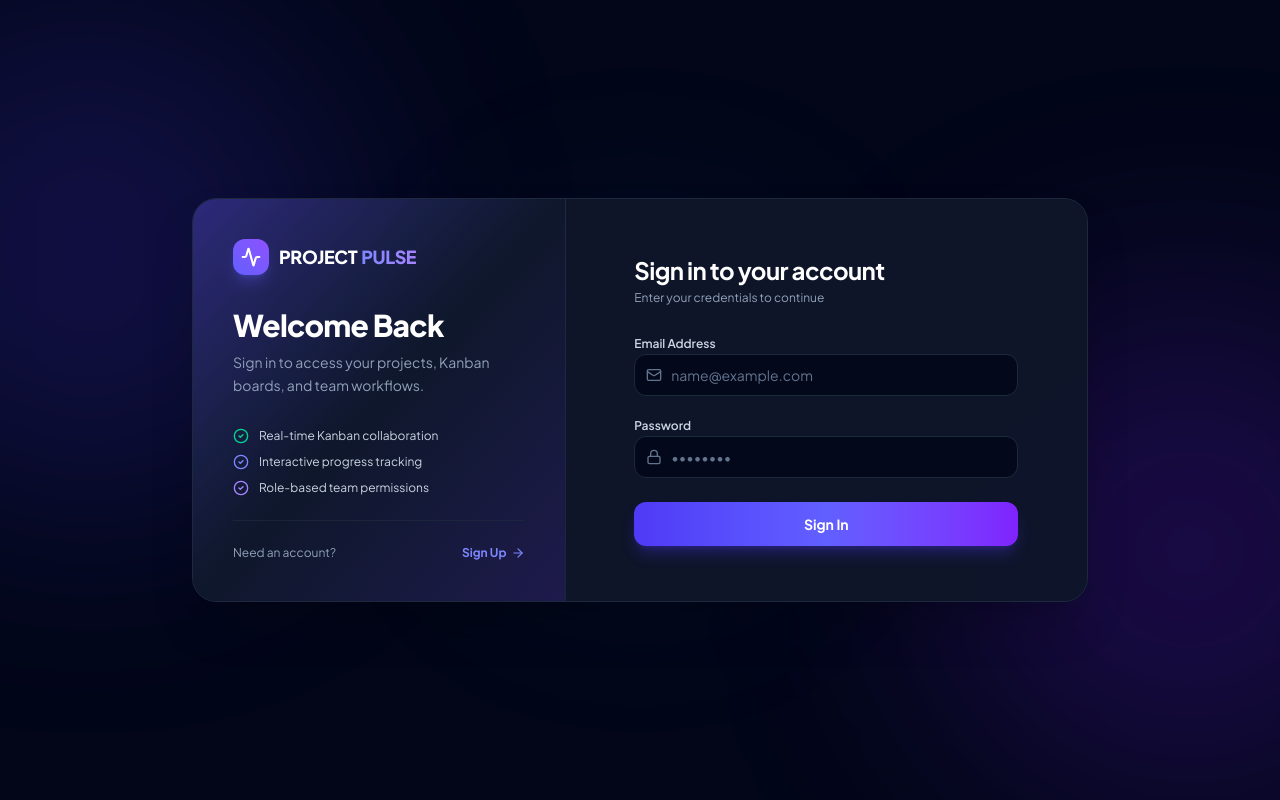
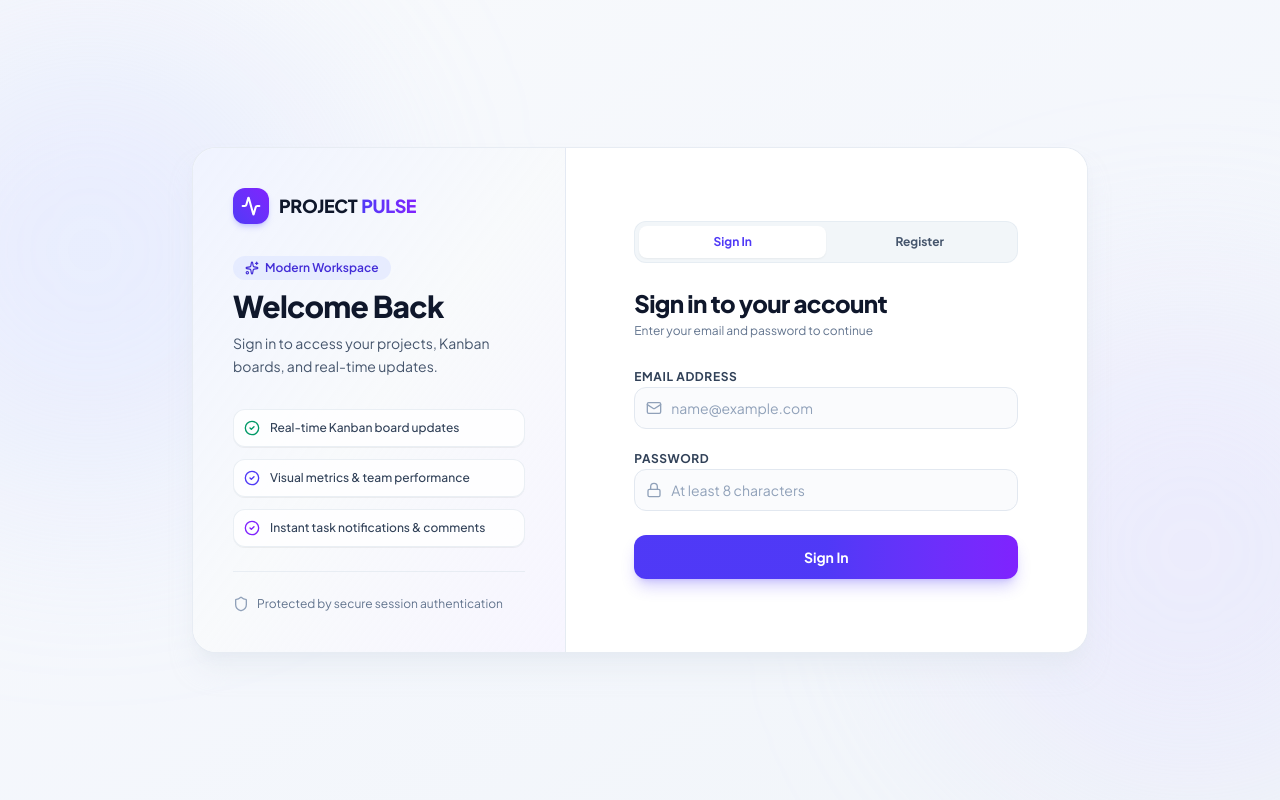
Before and after one commit to kunalbisht493/ProjectPulse-frontend, a React (Vite) app in the folder Client/: page /auth in a window 1280 px wide. Built offline with nearby package versions, Linux system fonts and the light colour scheme; no server answers.

Commit message:
Redesign login ui

```diff
--- a/Client/src/Pages/Auth.jsx
+++ b/Client/src/Pages/Auth.jsx
@@ -5,7 +5,7 @@ import { showError, showSuccess } from "../Utils/Toast";
 import { AppContext } from "../Context/AppContext";
 import Loader from "../Components/Loader";
 import validator from "validator";
-import { Activity, Mail, Lock, User, ShieldCheck, ArrowRight, Sparkles, CheckCircle2 } from "lucide-react";
+import { Activity, Mail, Lock, User, ShieldCheck, ArrowRight, Sparkles, CheckCircle2, Shield } from "lucide-react";
 
 function Auth({ setIsLoggedIn }) {
     const { userData, setUserData, isSignUp, setIsSignUp } = useContext(AppContext);
@@ -96,93 +96,117 @@ function Auth({ setIsLoggedIn }) {
     }
 
     return (
-        <div className="flex min-h-screen w-full bg-slate-950 items-center justify-center p-3 sm:p-6 lg:p-10 relative overflow-hidden selection:bg-indigo-500 selection:text-white">
-            {/* Ambient Background Glows */}
-            <div className="absolute top-0 -left-40 w-96 sm:w-[500px] h-96 sm:h-[500px] bg-indigo-600/20 rounded-full blur-[120px] pointer-events-none"></div>
-            <div className="absolute bottom-0 -right-40 w-96 sm:w-[500px] h-96 sm:h-[500px] bg-violet-600/20 rounded-full blur-[120px] pointer-events-none"></div>
-            <div className="absolute top-1/2 left-1/2 -translate-x-1/2 -translate-y-1/2 w-80 h-80 bg-blue-500/10 rounded-full blur-[100px] pointer-events-none"></div>
+        <div className="flex min-h-screen w-full bg-gradient-to-br from-slate-50 via-indigo-50/30 to-slate-100 items-center justify-center p-4 sm:p-6 lg:p-10 relative overflow-hidden">
+            {/* Subtle Ambient Light Elements */}
+            <div className="absolute top-0 -left-40 w-96 sm:w-[500px] h-96 sm:h-[500px] bg-indigo-200/30 rounded-full blur-[100px] pointer-events-none"></div>
+            <div className="absolute bottom-0 -right-40 w-96 sm:w-[500px] h-96 sm:h-[500px] bg-violet-200/30 rounded-full blur-[100px] pointer-events-none"></div>
 
             {/* Auth Container Card */}
-            <div className="relative w-full max-w-4xl bg-slate-900/90 backdrop-blur-2xl border border-slate-800 rounded-3xl shadow-2xl overflow-hidden flex flex-col md:flex-row z-10">
-                {/* Left Side: Branding / Intro Banner */}
-                <div className="w-full md:w-5/12 bg-gradient-to-br from-indigo-900/90 via-slate-900 to-indigo-950 p-6 sm:p-8 lg:p-10 flex flex-col justify-between border-b md:border-b-0 md:border-r border-slate-800/80 relative overflow-hidden">
-                    <div className="relative z-10 space-y-6">
+            <div className="relative w-full max-w-4xl bg-white border border-slate-200/80 rounded-3xl shadow-xl shadow-slate-200/50 overflow-hidden flex flex-col md:flex-row z-10">
+                {/* Left Side: Branding / Showcase */}
+                <div className="w-full md:w-5/12 bg-gradient-to-br from-indigo-50/90 via-slate-50 to-violet-50/80 p-6 sm:p-8 lg:p-10 flex flex-col justify-between border-b md:border-b-0 md:border-r border-slate-200/80 relative">
+                    <div className="space-y-6">
                         {/* Brand */}
                         <div className="flex items-center gap-2.5">
-                            <div className="w-9 h-9 rounded-xl bg-gradient-to-tr from-indigo-500 to-violet-500 flex items-center justify-center shadow-lg shadow-indigo-500/30">
+                            <div className="w-9 h-9 rounded-xl bg-gradient-to-tr from-indigo-600 to-violet-600 flex items-center justify-center shadow-md shadow-indigo-500/25">
                                 <Activity className="w-5 h-5 text-white stroke-[2.5]" />
                             </div>
                             <div className="flex items-center tracking-tight">
-                                <span className="font-extrabold text-white text-lg">PROJECT</span>
-                                <span className="font-extrabold bg-gradient-to-r from-indigo-400 to-violet-400 bg-clip-text text-transparent text-lg ml-1">PULSE</span>
+                                <span className="font-extrabold text-slate-900 text-lg">PROJECT</span>
+                                <span className="font-extrabold bg-gradient-to-r from-indigo-600 to-violet-600 bg-clip-text text-transparent text-lg ml-1">PULSE</span>
                             </div>
                         </div>
 
                         {/* Banner Copy */}
                         <div className="space-y-2 pt-2">
-                            <h2 className="text-2xl sm:text-3xl font-extrabold text-white tracking-tight">
-                                {isSignUp ? "Join the Workspace" : "Welcome Back"}
+                            <div className="inline-flex items-center gap-1.5 px-3 py-1 rounded-full bg-indigo-100/70 text-indigo-700 text-xs font-semibold">
+                                <Sparkles className="w-3.5 h-3.5" />
+                                <span>Modern Workspace</span>
+                            </div>
+                            <h2 className="text-2xl sm:text-3xl font-extrabold text-slate-900 tracking-tight">
+                                {isSignUp ? "Create Workspace" : "Welcome Back"}
                             </h2>
-                            <p className="text-slate-400 text-xs sm:text-sm leading-relaxed">
+                            <p className="text-slate-600 text-xs sm:text-sm leading-relaxed">
                                 {isSignUp
-                                    ? "Create your account to organize tasks, track milestones, and collaborate seamlessly."
-                                    : "Sign in to access your projects, Kanban boards, and team workflows."}
+                                    ? "Set up your account to manage deliverables, assign tasks, and track team velocity."
+                                    : "Sign in to access your projects, Kanban boards, and real-time updates."}
                             </p>
                         </div>
 
                         {/* Feature bullets */}
-                        <div className="space-y-2.5 pt-2 hidden sm:block">
-                            <div className="flex items-center gap-2.5 text-xs text-slate-300">
-                                <CheckCircle2 className="w-4 h-4 text-emerald-400 shrink-0" />
-                                <span>Real-time Kanban collaboration</span>
+                        <div className="space-y-3 pt-2 hidden sm:block">
+                            <div className="p-2.5 rounded-xl bg-white/80 border border-slate-200/70 shadow-2xs flex items-center gap-2.5 text-xs text-slate-700">
+                                <CheckCircle2 className="w-4 h-4 text-emerald-600 shrink-0" />
+                                <span className="font-medium">Real-time Kanban board updates</span>
                             </div>
-                            <div className="flex items-center gap-2.5 text-xs text-slate-300">
-                                <CheckCircle2 className="w-4 h-4 text-indigo-400 shrink-0" />
-                                <span>Interactive progress tracking</span>
+                            <div className="p-2.5 rounded-xl bg-white/80 border border-slate-200/70 shadow-2xs flex items-center gap-2.5 text-xs text-slate-700">
+                                <CheckCircle2 className="w-4 h-4 text-indigo-600 shrink-0" />
+                                <span className="font-medium">Visual metrics & team performance</span>
                             </div>
-                            <div className="flex items-center gap-2.5 text-xs text-slate-300">
-                                <CheckCircle2 className="w-4 h-4 text-violet-400 shrink-0" />
-                                <span>Role-based team permissions</span>
+                            <div className="p-2.5 rounded-xl bg-white/80 border border-slate-200/70 shadow-2xs flex items-center gap-2.5 text-xs text-slate-700">
+                                <CheckCircle2 className="w-4 h-4 text-violet-600 shrink-0" />
+                                <span className="font-medium">Instant task notifications & comments</span>
                             </div>
                         </div>
                     </div>
 
-                    {/* Toggle Prompt */}
-                    <div className="relative z-10 pt-6 border-t border-slate-800/80 mt-6">
-                        <div className="flex items-center justify-between gap-3">
-                            <span className="text-xs text-slate-400">
-                                {isSignUp ? "Already have an account?" : "Need an account?"}
-                            </span>
-                            <button
-                                type="button"
-                                onClick={() => setIsSignUp(!isSignUp)}
-                                className="text-xs font-bold text-indigo-400 hover:text-indigo-300 transition-colors flex items-center gap-1 cursor-pointer"
-                            >
-                                <span>{isSignUp ? "Sign In" : "Sign Up"}</span>
-                                <ArrowRight className="w-3.5 h-3.5" />
-                            </button>
-                        </div>
+                    {/* Bottom Security Note */}
+                    <div className="pt-6 border-t border-slate-200/70 mt-6 flex items-center gap-2 text-xs text-slate-500">
+                        <Shield className="w-4 h-4 text-slate-400" />
+                        <span>Protected by secure session authentication</span>
                     </div>
                 </div>
 
-                {/* Right Side: Interactive Forms */}
-                <div className="w-full md:w-7/12 p-6 sm:p-8 lg:p-10 flex flex-col justify-center bg-slate-900/60">
+                {/* Right Side: Interactive Light Form */}
+                <div className="w-full md:w-7/12 p-6 sm:p-8 lg:p-10 flex flex-col justify-center bg-white">
                     <div className="max-w-sm w-full mx-auto space-y-6">
+                        {/* Tab Selector */}
+                        <div className="flex items-center p-1 bg-slate-100/90 rounded-xl border border-slate-200/70">
+                            <button
+                                type="button"
+                                onClick={() => {
+                                    setIsSignUp(false);
+                                    setUserData({ name: "", email: "", password: "", role: "" });
+                                }}
+                                className={`flex-1 py-2 text-xs font-bold rounded-lg transition-all cursor-pointer ${
+                                    !isSignUp
+                                        ? 'bg-white text-indigo-600 shadow-xs'
+                                        : 'text-slate-600 hover:text-slate-900'
+                                }`}
+                            >
+                                Sign In
+                            </button>
+                            <button
+                                type="button"
+                                onClick={() => {
+                                    setIsSignUp(true);
+                                    setUserData({ name: "", email: "", password: "", role: "" });
+                                }}
+                                className={`flex-1 py-2 text-xs font-bold rounded-lg transition-all cursor-pointer ${
+                                    isSignUp
+                                        ? 'bg-white text-indigo-600 shadow-xs'
+                                        : 'text-slate-600 hover:text-slate-900'
+                                }`}
+                            >
+                                Register
+                            </button>
+                        </div>
+
                         <div>
-                            <h3 className="text-xl sm:text-2xl font-bold text-white tracking-tight">
-                                {isSignUp ? "Create an account" : "Sign in to your account"}
+                            <h3 className="text-xl sm:text-2xl font-extrabold text-slate-900 tracking-tight">
+                                {isSignUp ? "Register an account" : "Sign in to your account"}
                             </h3>
-                            <p className="text-slate-400 text-xs mt-1">
-                                {isSignUp ? "Enter your information below to register" : "Enter your credentials to continue"}
+                            <p className="text-slate-500 text-xs mt-1">
+                                {isSignUp ? "Fill in the details below to join Project Pulse" : "Enter your email and password to continue"}
                             </p>
                         </div>
 
                         <form onSubmit={handleSubmit} className="space-y-4">
                             {isSignUp && (
                                 <div className="space-y-1.5">
-                                    <label className="text-xs font-semibold text-slate-300">Full Name</label>
+                                    <label className="text-xs font-bold text-slate-700 uppercase tracking-wider">Full Name</label>
                                     <div className="relative">
-                                        <div className="absolute inset-y-0 left-0 pl-3 flex items-center pointer-events-none text-slate-500">
+                                        <div className="absolute inset-y-0 left-0 pl-3 flex items-center pointer-events-none text-slate-400">
                                             <User className="w-4 h-4" />
                                         </div>
                                         <input
@@ -192,16 +216,16 @@ function Auth({ setIsLoggedIn }) {
                                             value={userData.name}
                                             onChange={handleChange}
                                             required
-                                            className="w-full pl-9 pr-4 py-2.5 bg-slate-950/80 border border-slate-800 focus:border-indigo-500 focus:ring-1 focus:ring-indigo-500 rounded-xl text-white placeholder-slate-500 text-sm transition-all duration-200 outline-none"
+                                            className="w-full pl-9 pr-4 py-2.5 bg-slate-50/70 hover:bg-slate-50 focus:bg-white border border-slate-200 focus:border-indigo-600 focus:ring-2 focus:ring-indigo-600/10 rounded-xl text-slate-900 placeholder:text-slate-400 text-sm transition-all duration-200 outline-none"
                                         />
                                     </div>
                                 </div>
                             )}
 
                             <div className="space-y-1.5">
-                                <label className="text-xs font-semibold text-slate-300">Email Address</label>
+                                <label className="text-xs font-bold text-slate-700 uppercase tracking-wider">Email Address</label>
                                 <div className="relative">
-                                    <div className="absolute inset-y-0 left-0 pl-3 flex items-center pointer-events-none text-slate-500">
+                                    <div className="absolute inset-y-0 left-0 pl-3 flex items-center pointer-events-none text-slate-400">
                                         <Mail className="w-4 h-4" />
                                     </div>
                                     <input
@@ -211,34 +235,34 @@ function Auth({ setIsLoggedIn }) {
                                         value={userData.email}
                                         onChange={handleChange}
                                         required
-                                        className="w-full pl-9 pr-4 py-2.5 bg-slate-950/80 border border-slate-800 focus:border-indigo-500 focus:ring-1 focus:ring-indigo-500 rounded-xl text-white placeholder-slate-500 text-sm transition-all duration-200 outline-none"
+                                        className="w-full pl-9 pr-4 py-2.5 bg-slate-50/70 hover:bg-slate-50 focus:bg-white border border-slate-200 focus:border-indigo-600 focus:ring-2 focus:ring-indigo-600/10 rounded-xl text-slate-900 placeholder:text-slate-400 text-sm transition-all duration-200 outline-none"
                                     />
                                 </div>
                             </div>
 
                             <div className="space-y-1.5">
-                                <label className="text-xs font-semibold text-slate-300">Password</label>
+                                <label className="text-xs font-bold text-slate-700 uppercase tracking-wider">Password</label>
                                 <div className="relative">
-                                    <div className="absolute inset-y-0 left-0 pl-3 flex items-center pointer-events-none text-slate-500">
+                                    <div className="absolute inset-y-0 left-0 pl-3 flex items-center pointer-events-none text-slate-400">
                                         <Lock className="w-4 h-4" />
                                     </div>
                                     <input
                                         type="password"
-                                        placeholder="••••••••"
+                                        placeholder="At least 8 characters"
                                         name="password"
                                         value={userData.password}
                                         onChange={handleChange}
                                         required
-                                        className="w-full pl-9 pr-4 py-2.5 bg-slate-950/80 border border-slate-800 focus:border-indigo-500 focus:ring-1 focus:ring-indigo-500 rounded-xl text-white placeholder-slate-500 text-sm transition-all duration-200 outline-none"
+                                        className="w-full pl-9 pr-4 py-2.5 bg-slate-50/70 hover:bg-slate-50 focus:bg-white border border-slate-200 focus:border-indigo-600 focus:ring-2 focus:ring-indigo-600/10 rounded-xl text-slate-900 placeholder:text-slate-400 text-sm transition-all duration-200 outline-none"
                                     />
                                 </div>
                             </div>
 
                             {isSignUp && (
                                 <div className="space-y-1.5">
-                                    <label className="text-xs font-semibold text-slate-300">Role</label>
+                                    <label className="text-xs font-bold text-slate-700 uppercase tracking-wider">Role</label>
                                     <div className="relative">
-                                        <div className="absolute inset-y-0 left-0 pl-3 flex items-center pointer-events-none text-slate-500">
+                                        <div className="absolute inset-y-0 left-0 pl-3 flex items-center pointer-events-none text-slate-400">
                                             <ShieldCheck className="w-4 h-4" />
                                         </div>
                                         <select
@@ -246,11 +270,11 @@ function Auth({ setIsLoggedIn }) {
                                             value={userData.role}
                                             onChange={handleChange}
                                             required
-                                            className="w-full pl-9 pr-4 py-2.5 bg-slate-950/80 border border-slate-800 focus:border-indigo-500 focus:ring-1 focus:ring-indigo-500 rounded-xl text-white text-sm transition-all duration-200 outline-none cursor-pointer"
+                                            className="w-full pl-9 pr-4 py-2.5 bg-slate-50/70 hover:bg-slate-50 focus:bg-white border border-slate-200 focus:border-indigo-600 focus:ring-2 focus:ring-indigo-600/10 rounded-xl text-slate-900 text-sm transition-all duration-200 outline-none cursor-pointer"
                                         >
-                                            <option value="" disabled className="bg-slate-900 text-slate-400">Select your role</option>
-                                            <option value="manager" className="bg-slate-900 text-white">Manager (Manage Projects)</option>
-                                            <option value="user" className="bg-slate-900 text-white">User (Team Member)</option>
+                                            <option value="" disabled className="text-slate-400">Select your role</option>
+                                            <option value="manager">Manager (Create & Manage Projects)</option>
+                                            <option value="user">User (Team Member & Task Assignee)</option>
                                         </select>
                                     </div>
                                 </div>
@@ -258,7 +282,7 @@ function Auth({ setIsLoggedIn }) {
 
                             <button
                                 type="submit"
-                                className="w-full mt-2 bg-gradient-to-r from-indigo-600 via-indigo-500 to-violet-600 hover:from-indigo-500 hover:to-violet-500 text-white py-3 rounded-xl font-bold text-sm shadow-lg shadow-indigo-600/30 hover:shadow-indigo-600/40 hover:scale-[1.01] active:scale-[0.99] transition-all duration-200 cursor-pointer"
+                                className="w-full mt-2 bg-gradient-to-r from-indigo-600 via-indigo-600 to-violet-600 hover:from-indigo-700 hover:to-violet-700 text-white py-3 rounded-xl font-bold text-sm shadow-lg shadow-indigo-600/25 hover:shadow-indigo-600/35 hover:scale-[1.01] active:scale-[0.99] transition-all duration-200 cursor-pointer"
                             >
                                 {isSignUp ? "Create Account" : "Sign In"}
                             </button>
```
